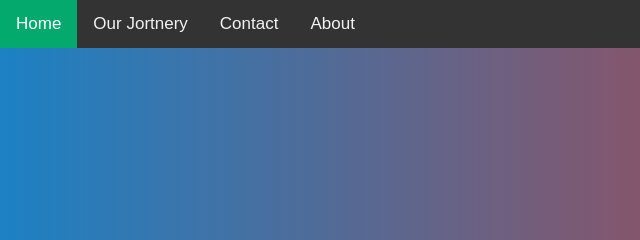
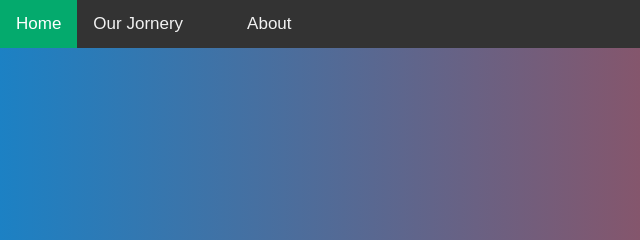
Before and after one commit to edc-rec/EDC_Website, a plain HTML site: page templates/index.html in a window 1280 px wide. Shown: the top 240 px of the page, 0-640 px from the left. Drawn offline with Linux system fonts and the light colour scheme; files that its build step writes are made by us from their sources.

Commit message:
Update index.html

```diff
--- a/templates/index.html
+++ b/templates/index.html
@@ -11,8 +11,8 @@
 <body>
   <div class="topnav" id="myTopnav">
     <a href="#home" class="active">Home</a>
-    <a href="#news">Our Jortnery</a>
-    <a href="#contact">Contact</a>
+    <a href="#news">Our Jornery</a>
+    <a href="#contact"></a>
     <a href="#about">About</a>
     <a href="javascript:void(0);" class="icon" onclick="myFunction()">
       <i class="fa fa-bars"></i>
```
